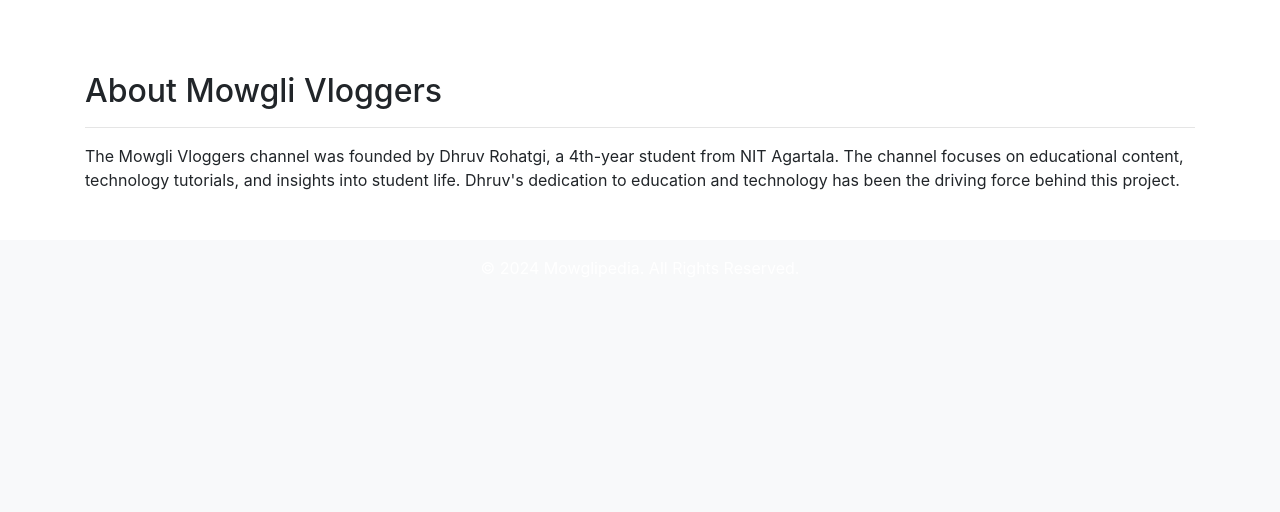
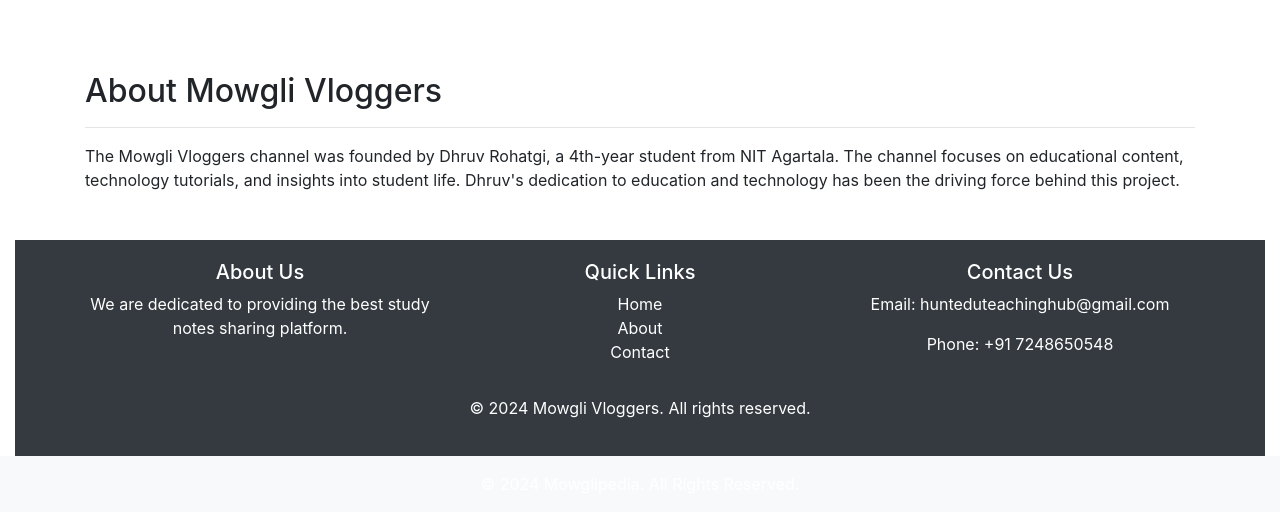
Before and after one commit to Courage003/Notes-Making-Application, a Django app: page /about/ in a window 1280 px wide. Shown: the part 662-1174 px from the top of the page. Before the commit the page ends 852 px from the top, so only its background shows below. Run offline with Django 5.2, Linux system fonts and the light colour scheme; some libraries are stand-ins or nearby versions.

Commit message:
Final UI changes

```diff
--- a/NotesSharingWeb/NotesSharingWeb/wsgi.py
+++ b/NotesSharingWeb/NotesSharingWeb/wsgi.py
@@ -14,3 +14,5 @@ from django.core.wsgi import get_wsgi_application
 os.environ.setdefault('DJANGO_SETTINGS_MODULE', 'NotesSharingWeb.settings')
 
 application = get_wsgi_application()
+
+app = application
--- a/NotesSharingWeb/notes/templates/about.html
+++ b/NotesSharingWeb/notes/templates/about.html
@@ -29,4 +29,33 @@
 <!-- Add some spacing at the bottom of the page -->
 <div class="mb-5"></div>
 
+<footer>
+    <div class="container">
+        <div class="row">
+            <div class="col-md-4">
+                <h5>About Us</h5>
+                <p>We are dedicated to providing the best study notes sharing platform.</p>
+            </div>
+            <div class="col-md-4">
+                <h5>Quick Links</h5>
+                <ul class="list-unstyled">
+                    <li><a href="{% url 'index' %}">Home</a></li>
+                    <li><a href="{% url 'about' %}">About</a></li>
+                    <li><a href="{% url 'contact' %}">Contact</a></li>
+                </ul>
+            </div>
+            <div class="col-md-4">
+                <h5>Contact Us</h5>
+                <p>Email: hunteduteachinghub@gmail.com</p>
+                <p>Phone: +91 7248650548</p>
+            </div>
+        </div>
+        <div class="row mt-3">
+            <div class="col-md-12">
+                <p>&copy; {% now "Y" %} Mowgli Vloggers. All rights reserved.</p>
+            </div>
+        </div>
+    </div>
+</footer>
+
 {% endblock %}
--- a/NotesSharingWeb/notes/templates/admin_nav.html
+++ b/NotesSharingWeb/notes/templates/admin_nav.html
@@ -2,7 +2,8 @@
 <!DOCTYPE html>
 <html lang="en">
 <head>
-    <title>Notes Sharing Site</title>
+    <title>Mowglipedia</title>
+    <link rel="icon" href="{% static 'css/images/favicon-32x32.png' %}" type="image/x-icon">
     <meta charset="utf-8">
     <meta name="viewport" content="width=device-width, initial-scale=1">
     <link rel="stylesheet" href="https://maxcdn.bootstrapcdn.com/bootstrap/4.3.1/css/bootstrap.min.css">
--- a/NotesSharingWeb/notes/templates/navbar.html
+++ b/NotesSharingWeb/notes/templates/navbar.html
@@ -2,7 +2,8 @@
 <!DOCTYPE html>
 <html lang="en">
 <head>
-  <title>Notes Sharing Site</title>
+  <title>Mowglipedia</title>
+  <link rel="icon" href="{% static 'css/images/favicon-32x32.png' %}" type="image/x-icon">
   <meta charset="utf-8">
   <meta name="viewport" content="width=device-width, initial-scale=1">
   <link rel="stylesheet" href="https://maxcdn.bootstrapcdn.com/bootstrap/4.3.1/css/bootstrap.min.css">
--- a/NotesSharingWeb/notes/templates/profile.html
+++ b/NotesSharingWeb/notes/templates/profile.html
@@ -70,4 +70,6 @@
     <a href="{% url 'edit_profile' %}" class="btn btn-primary btn-edit">Edit Profile</a>
 </div>
 
+
+
 {% endblock %}
--- a/NotesSharingWeb/notes/templates/user_nav.html
+++ b/NotesSharingWeb/notes/templates/user_nav.html
@@ -3,7 +3,8 @@
 <html lang="en">
 <head>
 
-  <title>Notes Sharing Site</title>
+  <title>Mowglipedia</title>
+  <link rel="icon" href="{% static 'css/images/favicon-32x32.png' %}" type="image/x-icon">
   <meta charset="utf-8">
   <meta name="viewport" content="width=device-width, initial-scale=1">
   <link rel="stylesheet" href="https://maxcdn.bootstrapcdn.com/bootstrap/4.3.1/css/bootstrap.min.css">
@@ -35,7 +36,7 @@
             </li>
 
             <div class="btn-group">
-                <button type="button" class="btn btn-primary dropdown-toggle" data-toggle="dropdown">Welcome {{request.user.fname}}</button>
+                <button type="button" class="btn btn-primary dropdown-toggle" data-toggle="dropdown">Welcome&nbsp;{{request.user.fname}}</button>
                 <div class="dropdown-menu">
                     <a href="{% url 'profile' %}" class="dropdown-item">PROFILE</a>
                     <a href="{% url 'edit_profile' %}" class="dropdown-item">EDIT PROFILE</a>
```
Also changed, not shown: NotesSharingWeb/notes/templates/contact.html (+29 -0 lines), NotesSharingWeb/db.sqlite3, NotesSharingWeb/notes/static/css/images/favicon-32x32.png (added), 1 other file.
